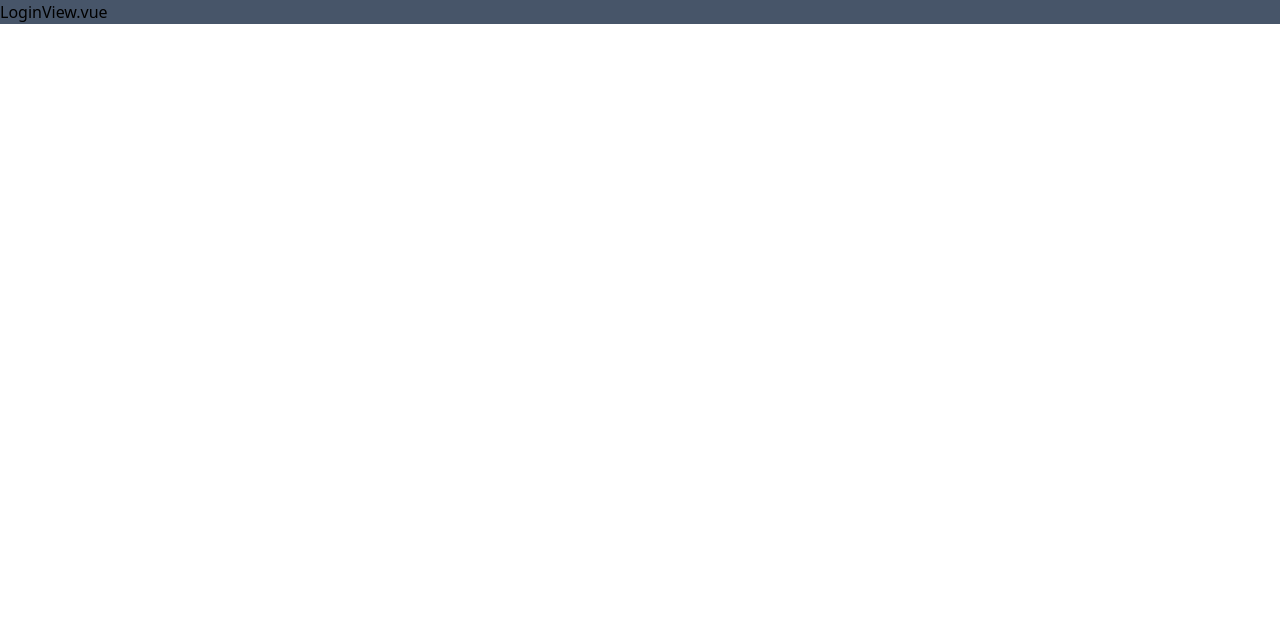
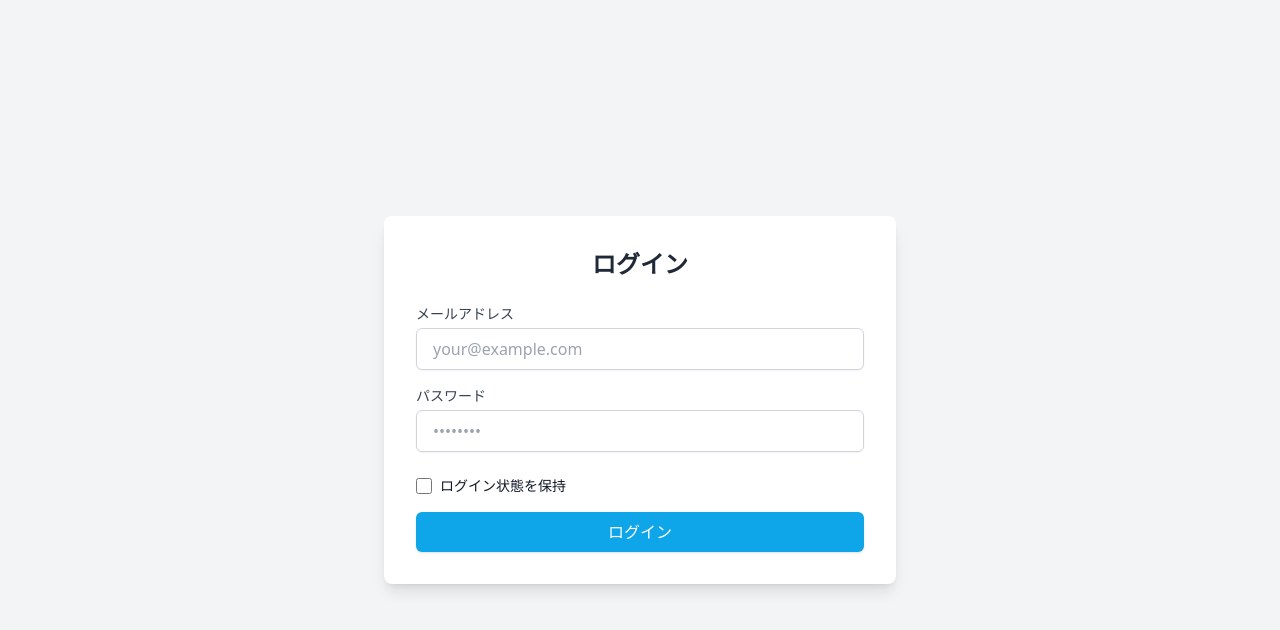
Before and after one commit to miura19/express-app, a Vue app in the folder frontend/: page /login in a window 1280 px wide. Shown: the top 630 px of the page. Built offline with nearby package versions, Linux system fonts and the light colour scheme; the HTML template or start-up script is replaced by a standard one.

Commit message:
ログイン画面のガワ

```diff
--- a/frontend/src/views/LoginView.vue
+++ b/frontend/src/views/LoginView.vue
@@ -1,13 +1,40 @@
 <script setup lang="ts">
 import { ref, onMounted } from 'vue';
-
-
 
 
 </script>
 
 <template>
 	<main>
-		<h1 class=" bg-slate-600">LoginView.vue</h1>
+		<div class="bg-gray-100 min-h-screen flex items-center justify-center">
+			<div class="bg-white p-8 rounded-lg shadow-lg w-2/5">
+				<h2 class="text-2xl font-bold mb-6 text-center text-gray-800">ログイン</h2>
+				<form action="#" method="POST">
+					<div class="mb-4">
+						<label for="email" class="block text-sm font-medium text-gray-700">メールアドレス</label>
+						<input type="email" id="email" name="email" placeholder="your@example.com" required
+							class="mt-1 w-full px-4 py-2 border border-gray-300 rounded-md shadow-sm">
+					</div>
+					<div class="mb-6 relative">
+						<label for="password" class="block text-sm font-medium text-gray-700">パスワード</label>
+						<div class="relative">
+							<input type="password" id="password" name="password" placeholder="••••••••" required
+								class="mt-1 w-full px-4 py-2 border border-gray-300 rounded-md shadow-sm">
+						</div>
+					</div>
+					<div class="flex items-center justify-between mb-4">
+						<div class="flex items-center">
+							<input type="checkbox" id="remember" name="remember"
+								class="h-4 w-4 text-blue-600 border-gray-300 rounded">
+							<label for="remember" class="ml-2 block text-sm text-gray-900">ログイン状態を保持</label>
+						</div>
+					</div>
+					<button type="submit"
+						class="w-full bg-sky-500 text-white py-2 px-4 rounded-md shadow hover:bg-sky-600">
+						ログイン
+					</button>
+				</form>
+			</div>
+		</div>
 	</main>
 </template>
```
